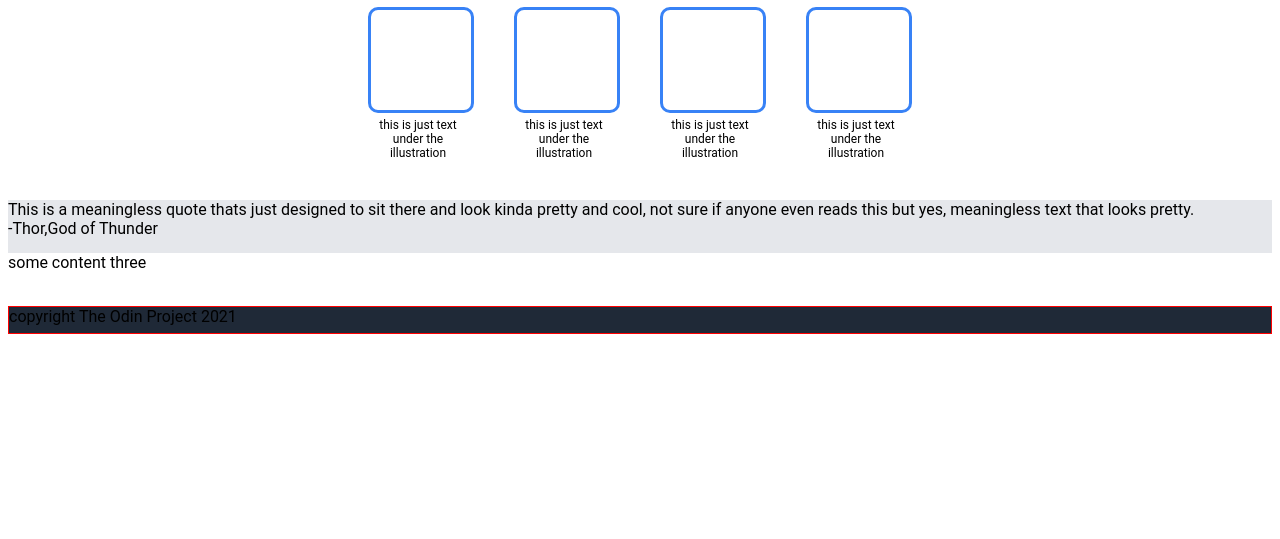
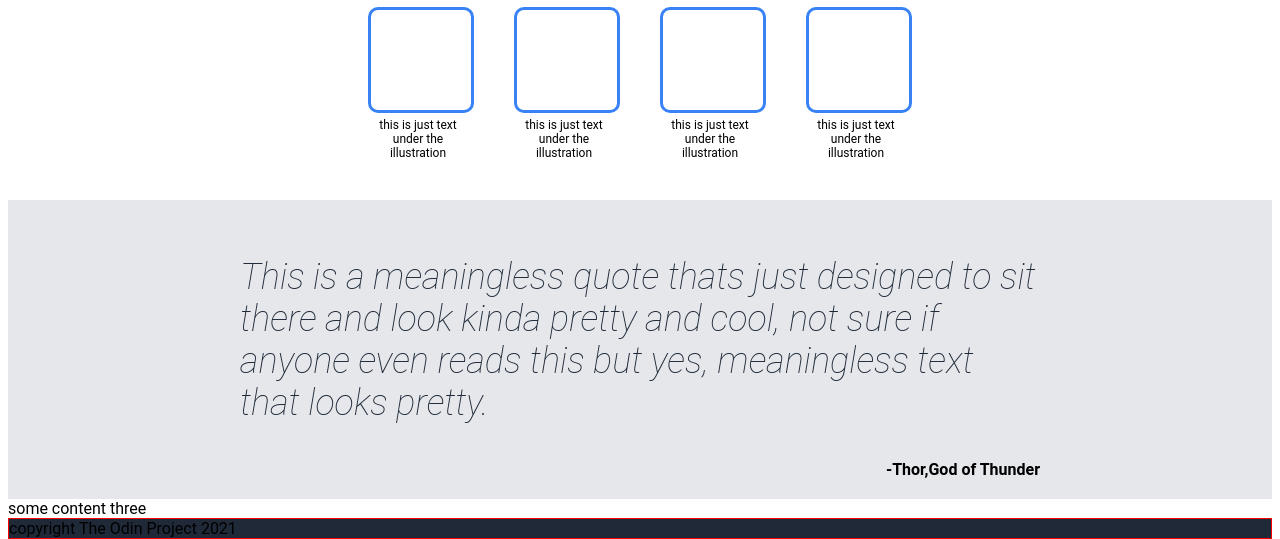
Before and after one commit to VoidOfMaya/TOP-LandingPage, a plain HTML site: page index.html in a window 1280 px wide. Shown: the part 474-1013 px from the top of the page. Before the commit the page ends 816 px from the top, so only its background shows below. Drawn offline with Linux system fonts and the light colour scheme.

Commit message:
add styling to 3rd section

```diff
--- a/index.html
+++ b/index.html
@@ -69,10 +69,12 @@
     <div class="item-container" id="two">
         <div class="quote-container">
             <div class="quote">
+                <p>
                 This is a meaningless quote thats just designed to
                 sit there and look kinda pretty and cool, not
                 sure if anyone even reads this but yes, meaningless
                 text that looks pretty.
+                </p>
             </div>
 
             <div class="signature">-Thor,God of Thunder</div>
--- a/style.css
+++ b/style.css
@@ -138,6 +138,28 @@ header{
 .item-container#two{
     background-color: #e5e7eb;
 }
+.quote-container{
+    display: flex;
+    flex-direction: column;
+    align-items: center;
+    margin: auto;
+    width: 800px;
+    padding-bottom:20px;
+}
+.quote p{
+    box-sizing: border-box;
+    font-size: 36px;
+    font-style: italic;
+    font-weight: 100;
+    color: #1f2937;
+    padding-top: 20px;
+}
+.signature{
+    font-weight: bold;
+    align-self: flex-end;
+
+
+}
 /*container 3*/
 .item-container#three{
 
```
